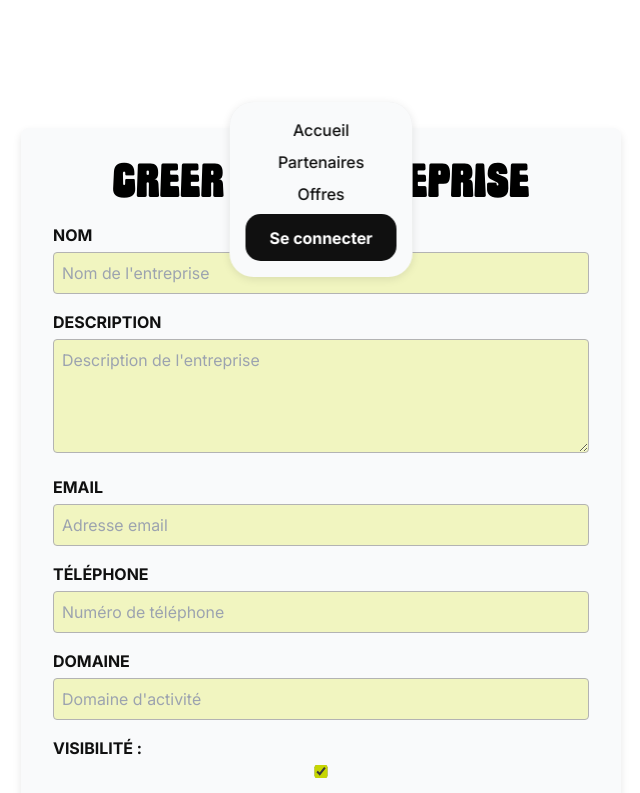
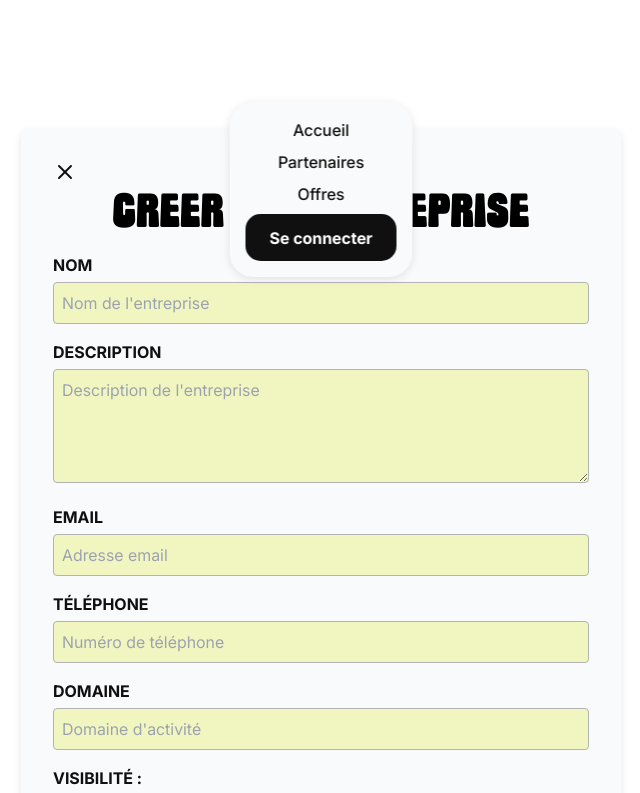
Before and after one commit to betasown/GR6-Internly_frontend, a Next.js app in the folder internly/: page /createEntreprise in a window 1280 px wide. Shown: the top 793 px of the page, without its empty margins (319-959 px from the left). Built offline with nearby package versions, Linux system fonts and the light colour scheme.

Commit message:
feat: ajout d'un bouton pour quitter la création

```diff
--- a/internly/src/app/createEntreprise/page.js
+++ b/internly/src/app/createEntreprise/page.js
@@ -1,7 +1,10 @@
 "use client";
 import React, { useState } from "react";
+import { useRouter } from "next/navigation"; // Import pour la navigation
+import { X } from "lucide-react"; // Import de l'icône Lucide React
 
 const CreateEntreprise = () => {
+  const router = useRouter(); // Hook pour gérer la navigation
   const [formData, setFormData] = useState({
     nom: "",
     description: "",
@@ -48,6 +51,15 @@ const CreateEntreprise = () => {
 
   return (
     <div className="form-container">
+      {/* Bouton pour quitter la page */}
+      <button
+        className="close-button"
+        onClick={() => router.push("/")} // Redirection vers la page "/"
+        aria-label="Fermer"
+      >
+        <X size={24} />
+      </button>
+
       <h1 className="title">Créer une entreprise</h1>
       <form onSubmit={handleSubmit}>
         <div className="form-group">
@@ -64,6 +76,7 @@ const CreateEntreprise = () => {
               placeholder="Nom de l'entreprise"
               required
             />
+            <br />
           </label>
         </div>
         <div className="form-group">
--- a/internly/src/app/globals.css
+++ b/internly/src/app/globals.css
@@ -858,6 +858,19 @@ input[type="radio"]:checked, input[type="checkbox"]:checked {
   color: var(--white);
 }
 
+.close-button {
+  right: 1rem;
+  background: none;
+  border: none;
+  cursor: pointer;
+  color: var(--black);
+  transition: color 0.3s ease, transform 0.2s ease;
+}
+
+.close-button:hover {
+  color: #e60000; /* Couleur au survol */
+  transform: scale(1.1); /* Légère mise en avant au survol */
+}
 
 /*_____________________________________________________________________________________________*/
 /*                                         RESPONSIVE                                          */
@@ -894,12 +907,9 @@ input[type="radio"]:checked, input[type="checkbox"]:checked {
     font-size: 3rem;
   }
 
-
-
   .Paragraphe {
     font-size: 0.875rem;
   }
-
 
   .header-expanded .navbar-desktop-only {
     width: 112%;
```
